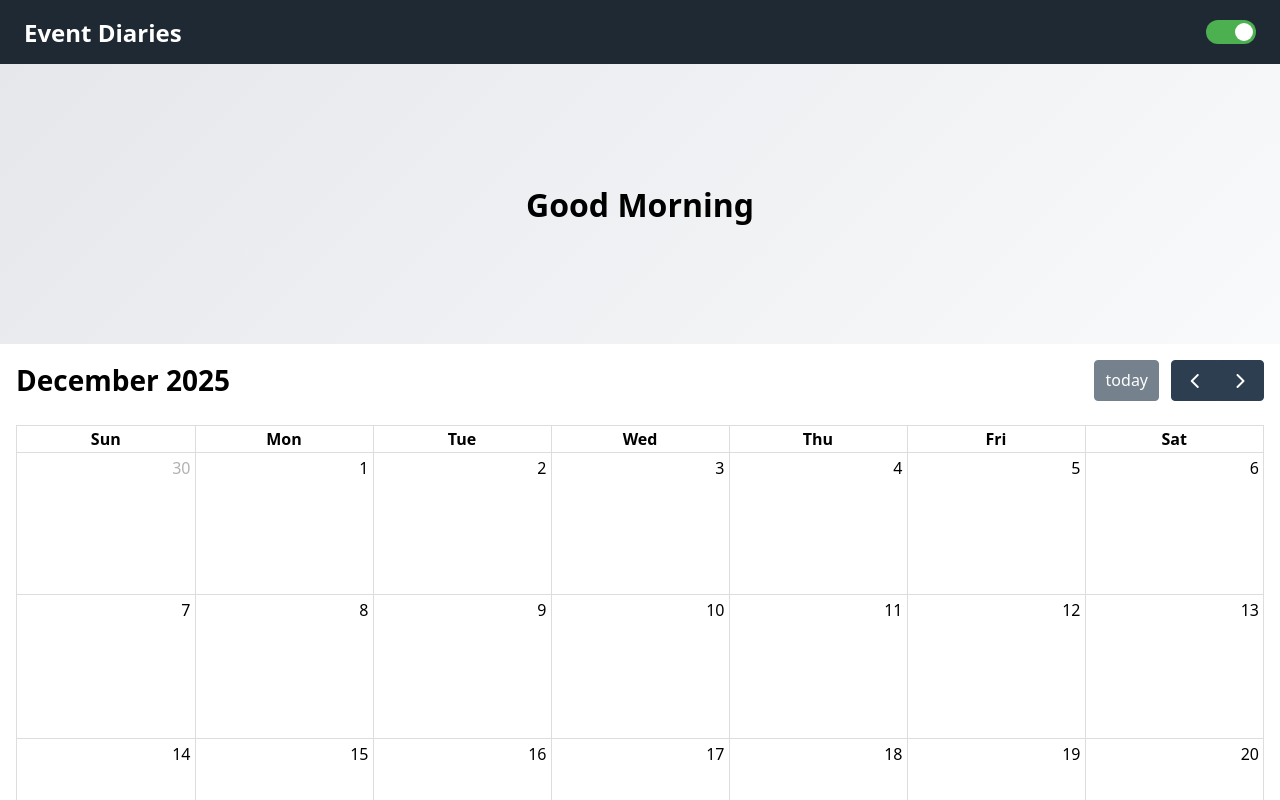
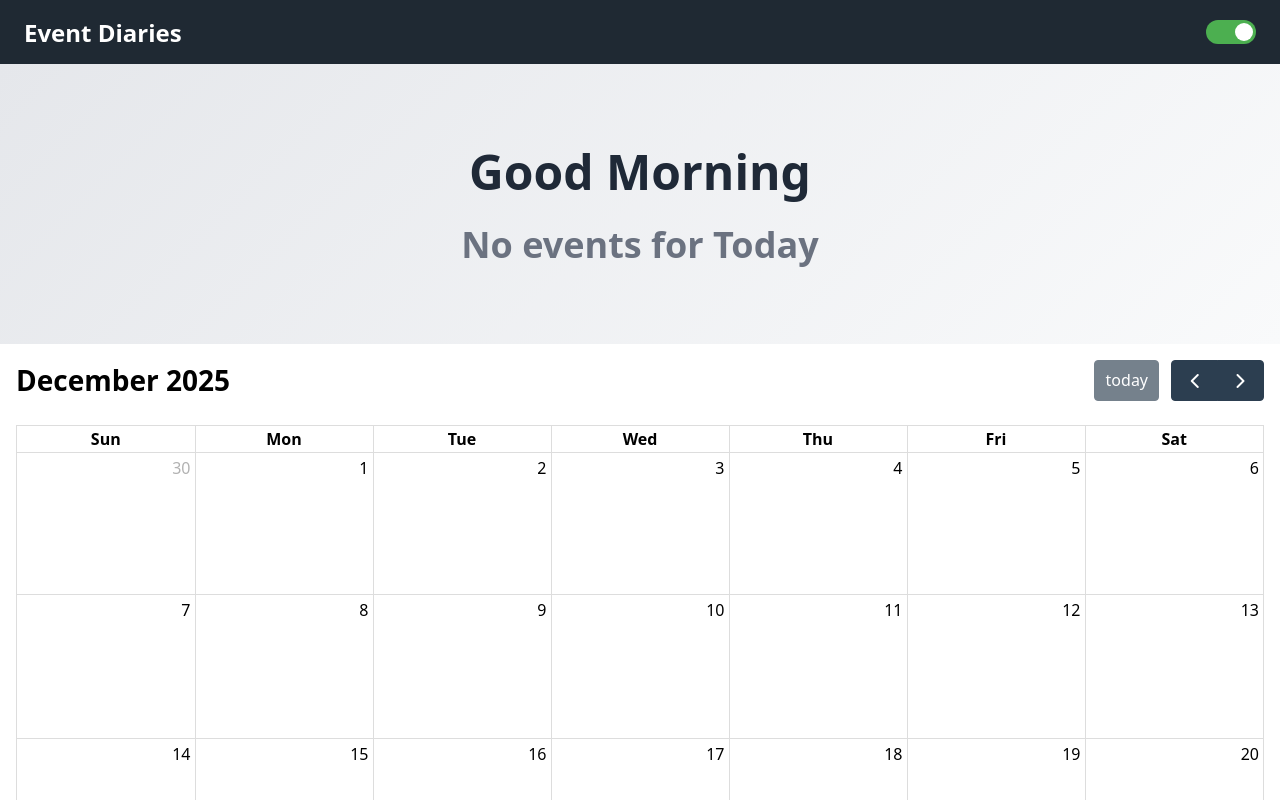
Before and after one commit to adnan-shaikh02/birthdayTracker, a React (Vite) app: page / in a window 1280 px wide. Shown: the top 800 px of the page. Built offline with nearby package versions, Linux system fonts and the light colour scheme; what ag-grid-community would draw is missing.

Commit message:
Added title content for event details

```diff
--- a/index.html
+++ b/index.html
@@ -4,7 +4,7 @@
     <meta charset="UTF-8" />
     <link rel="icon" type="image/svg+xml" href="/logo.png" />
     <meta name="viewport" content="width=device-width, initial-scale=1.0" />
-    <title>birthdaytracker</title>
+    <title>Birthday's</title>
   </head>
   <body>
     <div id="root"></div>
--- a/src/component/TitleContent.tsx
+++ b/src/component/TitleContent.tsx
@@ -1,3 +1,5 @@
+import eventDetailJson from "../data/source.json";
+
 function TitleContent() {
   const hour = new Date().getHours();
 
@@ -10,7 +12,34 @@ function TitleContent() {
       ? "Good Evening"
       : "Good Night";
 
-  return <div><h1>{greeting}</h1></div>;
+  return (
+    <div className="titleContent-container">
+      <h1 className="titleContent-greeting">{greeting}</h1>
+      <h2 className="titleContent-secondary">{secondaryTitle()}</h2>
+    </div>
+  );
+}
+
+function secondaryTitle() {
+  const date =
+    new Date().getFullYear() +
+    "-" +
+    String(new Date().getMonth() + 1).padStart(2, "0") +
+    "-" +
+    String(new Date().getDate()).padStart(2, "0");
+  const todayEvents = eventDetailJson.filter((event) => event.format === date);
+
+  if (todayEvents.length > 0) {
+    const eventNames = todayEvents.map((event) => event.name).join(", ");
+    const eventType = todayEvents[0].event;
+    return (
+      <h2>
+        Today is {eventNames} {eventType}
+      </h2>
+    );
+  } else {
+    return <h2>No events for Today</h2>;
+  }
 }
 
 export default TitleContent;
--- a/src/data/source.json
+++ b/src/data/source.json
@@ -1,4 +1,11 @@
 [
+  {
+    "month": "December",
+    "name": "Noorjahan",
+    "date": "30th December",
+    "event": "Birthday",
+    "format": "2025-12-30"
+  },
   {
     "month": "January",
     "name": "Atik & Parveen",
@@ -22,7 +29,7 @@
   },
   {
     "month": "February",
-    "name": "Nana",
+    "name": "Rehmatullah",
     "date": "10th February",
     "event": "Birthday",
     "format": "2026-02-10"
@@ -232,14 +239,14 @@
   },
   {
     "month": "December",
-    "name": "Nani(Noorjahan)",
+    "name": "Noorjahan",
     "date": "23rd December",
     "event": "Demise",
     "format": "2026-12-23"
   },
   {
     "month": "December",
-    "name": "Nani(Noorjahan)",
+    "name": "Noorjahan",
     "date": "30th December",
     "event": "Birthday",
     "format": "2026-12-30"
--- a/src/styles/homepage.css
+++ b/src/styles/homepage.css
@@ -34,6 +34,27 @@ body,
 .fc-toolbar-chunk {
   display: flex;
 }
+
+.titleContent-container {
+  display: flex;
+  flex-direction: column;
+  gap: 16px;
+  text-align: center;
+}
+
+.titleContent-greeting {
+  font-size: 3rem;
+  font-weight: 700;
+  color: #1f2937;
+  margin: 0;
+}
+
+.titleContent-secondary {
+  font-size: 1.5rem;
+  font-weight: 500;
+  color: #6b7280;
+  margin: 0;
+}
 @media (max-width: 768px) {
   .homepageTitleContent {
     min-height: 25vh;
```
